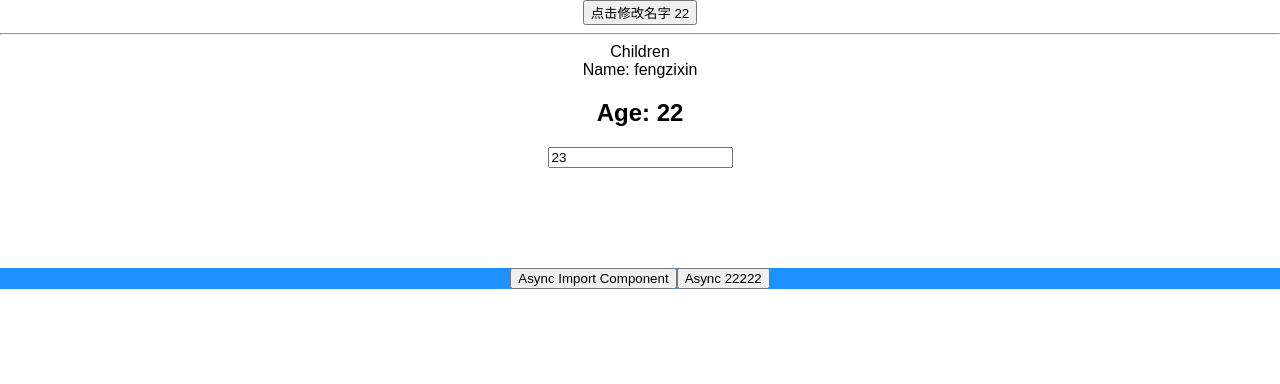
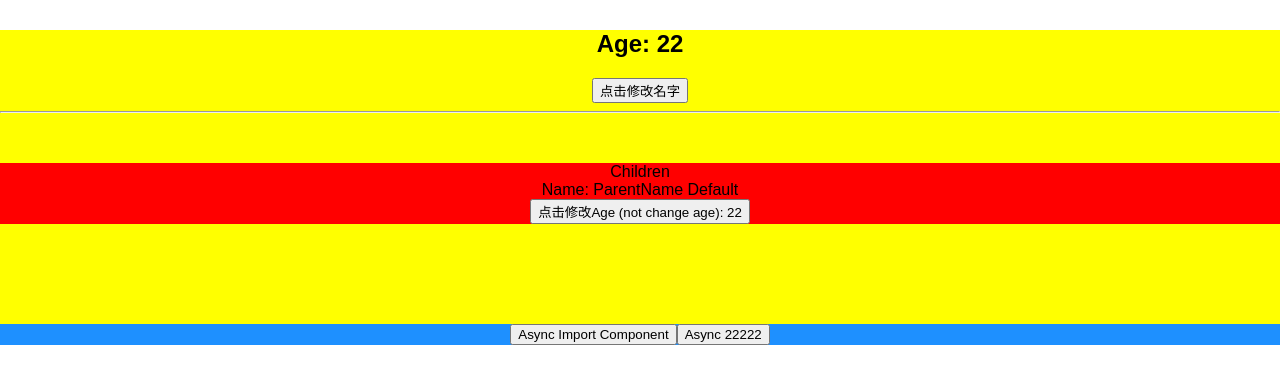
Before and after one commit to VonConfidence/react-lifecircle-study, a React app: page / in a window 1280 px wide. Shown: the top 384 px of the page. Built offline with nearby package versions, Linux system fonts and the light colour scheme.

Commit message:
完善文件注释

```diff
--- a/src/App.js
+++ b/src/App.js
@@ -7,38 +7,38 @@ import PageA from './pages/PageA'
 class App extends Component {
   constructor(props) {
     super(props);
-    console.log('app constructor');
+    console.log('App constructor - Parent');
     this.state = {
-      name: 'fengzixin',
+      name: 'ParentName Default',
       age: 22
     }
   }
   componentWillMount() {
-    console.log('APP componentsWillMount')
+    console.log('APP componentsWillMount- Parent')
   }
   componentDidMount() {
-    console.log('APP componentDidMount')
+    console.log('APP componentDidMount - Parent')
   }
   componentWillUpdate() {
-    console.log('APP componentWillUpdate')
+    console.log('APP componentWillUpdate - Parent')
   }
   componentDidUpdate() {
-    console.log('APP componentDidUpdate')
+    console.log('APP componentDidUpdate - Parent')
   }
   componentWillReceiveProps(nextProps) {
-    console.log('APP componentWillReceiveProps')
+    console.log('APP componentWillReceiveProps - Parent')
   }
   shouldComponentUpdate(nextProps,nextState) {
     if (nextState.age === this.state.age) {
-      console.log('APP shouldComponentUpdate false')
+      console.log('APP shouldComponentUpdate return false - Parent')
       return false;
     }
-    console.log('APP shouldComponentUpdate')
+    console.log('APP shouldComponentUpdate - Parent')
     return true;
   }
 
   handleClick() {
-    this.setState({name: '修改之后'});
+    this.setState({name: 'App修改name之后'});
 
     this.setState({age: 33})
   }
@@ -46,10 +46,11 @@ class App extends Component {
     this.setState({age: 22});
   }
   render() {
-    console.log('App render')
+    console.log('App render - Parent')
     return (
-      <div className="App" onClick={ () => { console.log('App clicked test') } }>
-        <button onClick={this.handleClick.bind(this)}>点击修改名字 {this.state.age}</button>
+      <div className="App" style={{backgroundColor: 'yellow', marginTop: '30px'}}>
+        <h2>Age: {this.state.age}</h2>
+        <button onClick={this.handleClick.bind(this)}>点击修改名字 </button>
         <hr/>
         <ChildComponent name={this.state.name} age={this.state.age} handleAgeClick={this.handleAgeClick.bind(this)}/>
         <div style={{marginTop: '100px', backgroundColor: 'dodgerblue'}}>
--- a/src/components/ChildComponent.js
+++ b/src/components/ChildComponent.js
@@ -2,12 +2,12 @@ import React, {Component} from 'react'
 
 export default class ChildComponent extends Component {
   static getDerivedStateFromProps(nextProps, prevState) {
-    console.log('getDerivedStateFromProps', nextProps, prevState)
+    console.log('getDerivedStateFromProps - Child', nextProps, prevState)
     return null;
   }
   constructor(props) {
     super(props);
-    console.log('children constructor')
+    console.log('Child constructor')
     this.state = {}
   }
   componentWillMount() {
@@ -22,9 +22,9 @@ export default class ChildComponent extends Component {
   componentDidUpdate() {
     console.log('Child componentDidUpdate')
   }
-  // componentWillReceiveProps(nextProps) {
-  //   console.warn('Child componentWillReceiveProps')
-  // }
+  componentWillReceiveProps(nextProps) {
+    console.warn('Child componentWillReceiveProps')
+  }
   shouldComponentUpdate() {
     console.log('Child shouldComponentUpdate')
     return true;
@@ -33,14 +33,12 @@ export default class ChildComponent extends Component {
     console.log('Child render')
     const {name, age} = this.props;
     return (
-      <div>Children
+      <div style={{backgroundColor: 'red', marginTop: '50px'}}>Children
         <br/>
         Name: {name}
         <br/>
 
-
-        <h2 onClick={this.props.handleAgeClick}>Age: {age}</h2>
-        <input name="name" value="23"/>
+        <button onClick={this.props.handleAgeClick}>点击修改Age (not change age): {age}</button>
       </div>
     )
   }
@@ -50,10 +48,10 @@ export default class ChildComponent extends Component {
  * 声明周期的探讨
 
  1. 项目启动的时候
-      app constructor
-      APP componentsWillMount
-      App render
-      children constructor
+      App constructor - Parent
+      APP componentsWillMount - Parent
+      App render - Parent
+      Child constructor
       Child componentsWillMount
       Child render
       Child componentDidMount
@@ -71,28 +69,32 @@ export default class ChildComponent extends Component {
       APP componentDidUpdate
 
   3. App.js中对age做判断, 如果相同即返回false
-      API shouldComponentUpdate false
+      APP shouldComponentUpdate false
 
   4. 使用新API
-      app constructor
-      APP componentsWillMount
-      App render
-      children constructor
-      getDerivedStateFromProps {name: "fengzixin", age: 22, handleAgeClick: ƒ} {}
+      App constructor - Parent
+      APP componentsWillMount - Parent
+      App render - Parent
+      children constructor - Parent
+      (警告 - Unsafe legacy lifecycles will not be called for components using new component APIs.)
+      getDerivedStateFromProps {name: "ParentName Default", age: 22, handleAgeClick: ƒ} {}
       Child render
       Child componentDidMount
       APP componentDidMount
 
       分析: getDerivedStateFromProps在constructor之后执行, 并且会阻止componentWillMount的执行
 
-  4. 点击变化之后
-      APP shouldComponentUpdate
-      APP componentWillUpdate
-      App render
+  4. 点击子元素变化age之后 (在子元素中通过props调用父元素传递的方法, 修改父元素中的state和之前的state不一样)
+      APP shouldComponentUpdate - Parent
+      APP componentWillUpdate - Parent
+      App render - Parent
       getDerivedStateFromProps {name: "修改之后", age: 33, handleAgeClick: ƒ} {}
       Child shouldComponentUpdate
       Child render
       Child componentDidUpdate
-      App.js:24 APP componentDidUpdate
+      APP componentDidUpdate - Parent
+
+  5. 点击父元素修改age, 和之前的age一样 (这里在shouldComponentUpdate)
+      APP shouldComponentUpdate return false - Parent
 
  */
--- a/src/pages/PageA.js
+++ b/src/pages/PageA.js
@@ -2,25 +2,17 @@ import React from 'react'
 
 export default class PageA extends React.Component {
   handleClick() {
-    // import('./page_test.js').then(module=> {
-    //   module.default();
-    //   console.log(' import success')
-    // }).catch (err=> {
-    //   console.log(err)
-    // })
-    // const path = encodeURIComponent('new/page')
-    let pageId = 'page_123';
-    require.ensure([],function(require){
-      console.log('page____foo')
-      const foo =require("./page_test.js");
-      foo.default()
-    }, 'pageId_123');
+    // 异步导入组件
+    import('./page_test.js').then(module=> {
+      module.default();
+    }).catch (err=> {
+      console.log(err)
+    })
   }
   handleClick2() {
     require.ensure([],function(require){
-      // console.log('page____bar')
-      const bar =require("./page_test_1.js");
-      bar.default()
+      const module =require("./page_test_1.js");
+      module.default()
     }, 'pageId_123');
   }
   render() {
```
